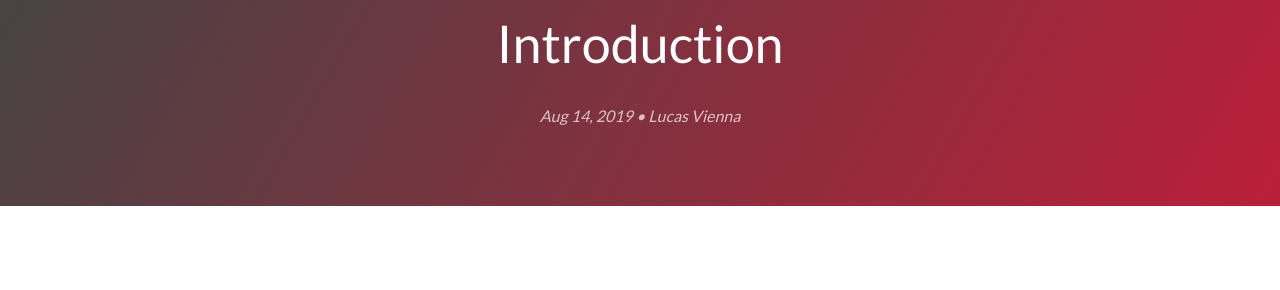
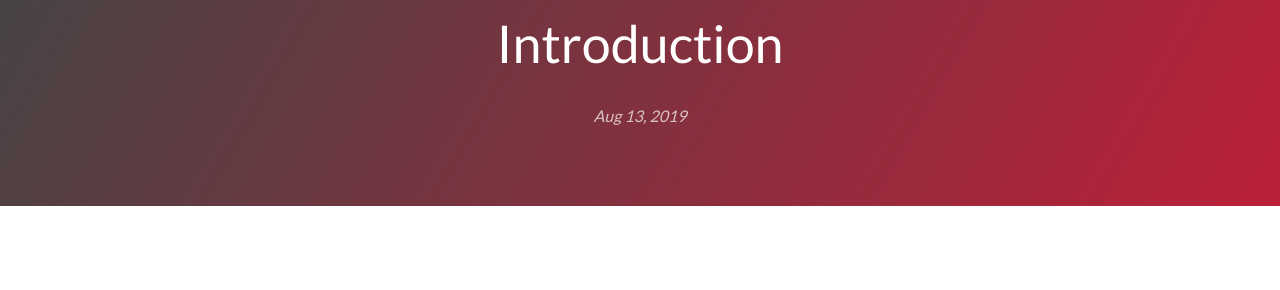
Before and after one commit to lucasvienna/lucasvienna.dev, a Jekyll site: the page built from _posts/2019-08-13-introduction.md, in a window 1280 px wide. Shown: the part 124-414 px from the top of the page. Built offline with Jekyll 4.4.1, drawn with Linux system fonts in a browser that asks for light colours; nearby versions of some CDN libraries.

Commit message:
remove author from header

```diff
--- a/_includes/header.html
+++ b/_includes/header.html
@@ -58,11 +58,6 @@
           {% assign date_format = site.cayman-blog.date_format | default: "%b %-d, %Y" %}
           {{ page.date | date: date_format }}
         </time>
-        {% assign page_author = page.author | default: site.author | default: nil | escape %}
-        {% if page_author %}
-        • <span itemprop="author" itemscope itemtype="http://schema.org/Person"><span
-            itemprop="name">{{ page_author }}</span></span>
-        {% endif %}
       </h2>
       {% endif %}
       <!-- End: Post tagline -->
--- a/_posts/2019-08-14-Introduction.md
+++ b/_posts/2019-08-13-introduction.md
@@ -1,6 +1,6 @@
 ---
 layout: post
-author: Lucas Vienna
+title: Introduction
 ---
 
 **Hi, my name is Lucas**
```
